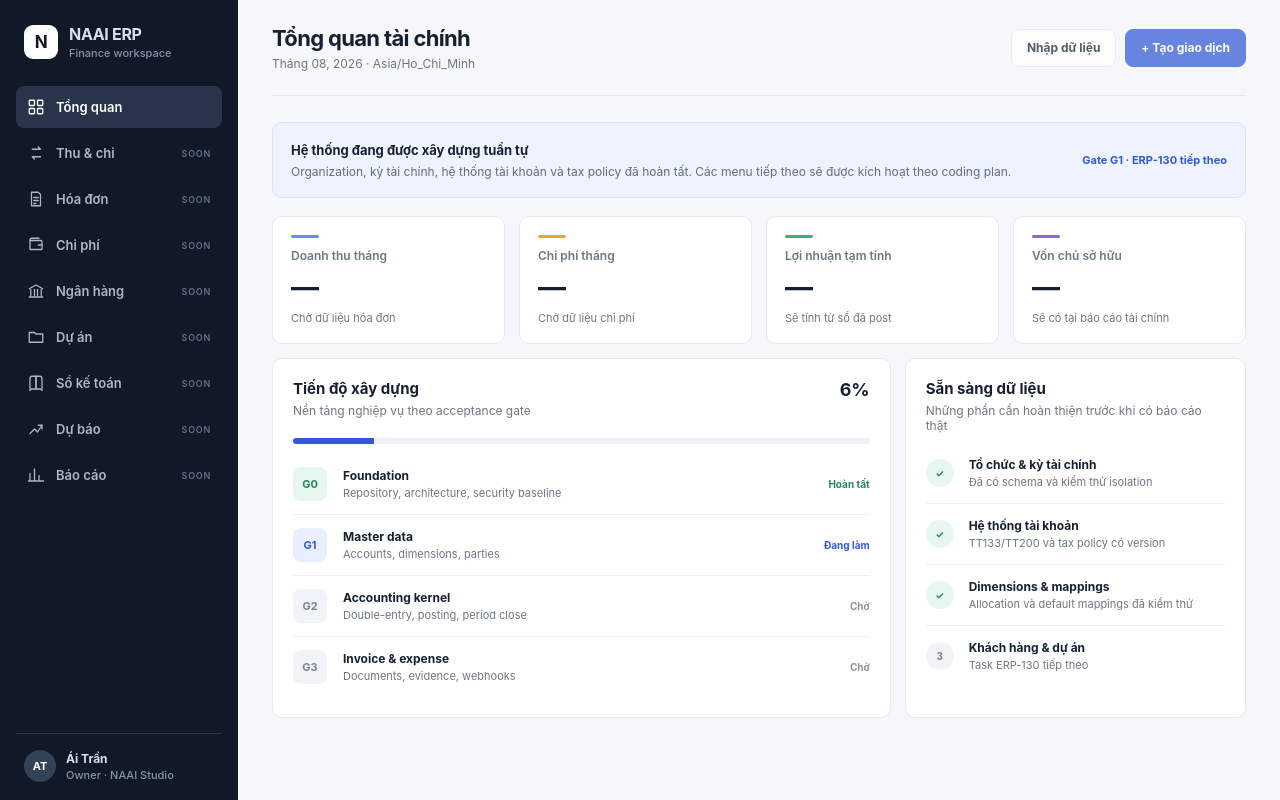
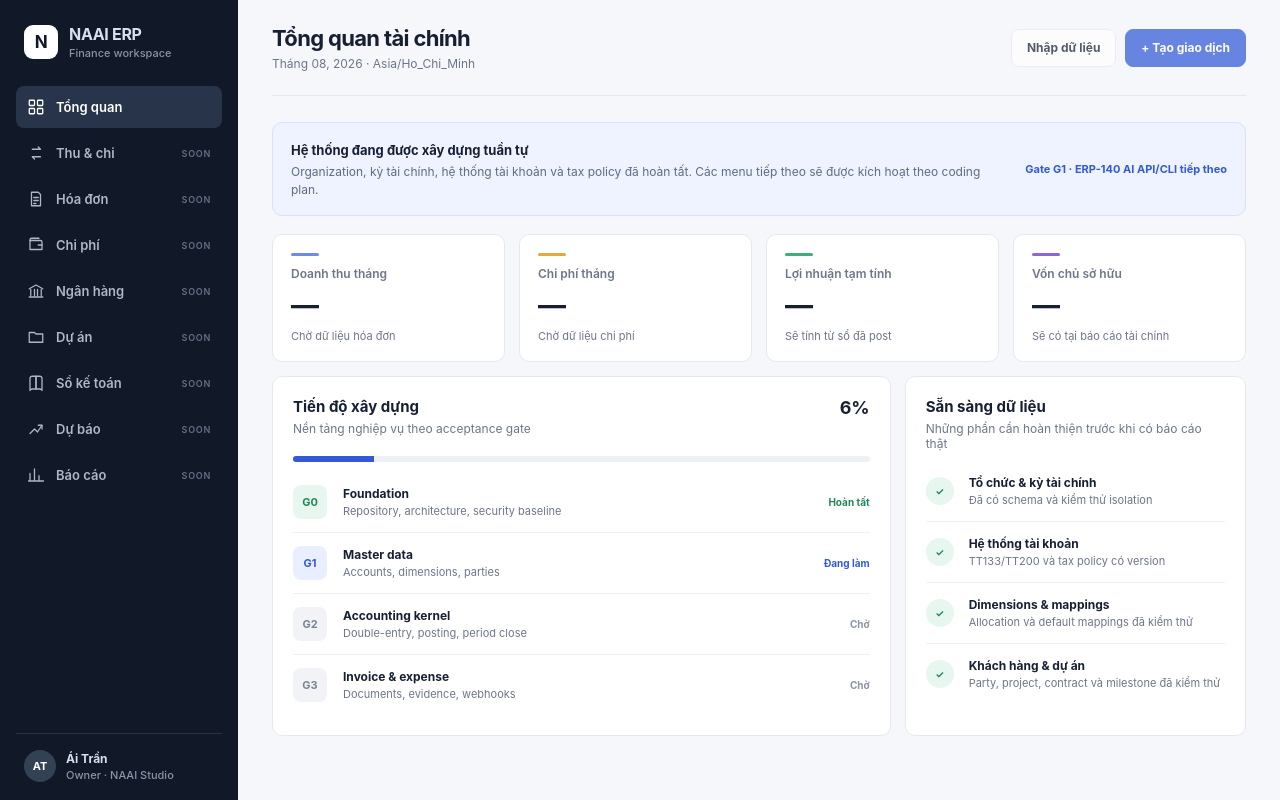
Before and after one commit to leolionart/naai-erp, a Next.js app in the folder apps/web/: page / in a window 1280 px wide. Built offline with nearby package versions, Linux system fonts and the light colour scheme.

Commit message:
docs(ERP-130): close master data and schedule AI interfaces

```diff
--- a/apps/web/src/app/page.tsx
+++ b/apps/web/src/app/page.tsx
@@ -134,7 +134,7 @@ export default function HomePage() {
               tiếp theo sẽ được kích hoạt theo coding plan.
             </p>
           </div>
-          <span>Gate G1 · ERP-130 tiếp theo</span>
+          <span>Gate G1 · ERP-140 AI API/CLI tiếp theo</span>
         </section>
 
         <section className="metric-grid" aria-label="Chỉ số chính">
@@ -225,10 +225,10 @@ export default function HomePage() {
                 </div>
               </li>
               <li>
-                <span>3</span>
+                <span className="ok">✓</span>
                 <div>
                   <strong>Khách hàng & dự án</strong>
-                  <small>Task ERP-130 tiếp theo</small>
+                  <small>Party, project, contract và milestone đã kiểm thử</small>
                 </div>
               </li>
             </ul>
```
Also changed, not shown: 7 other files (tests, documents, lock files or other folders).
